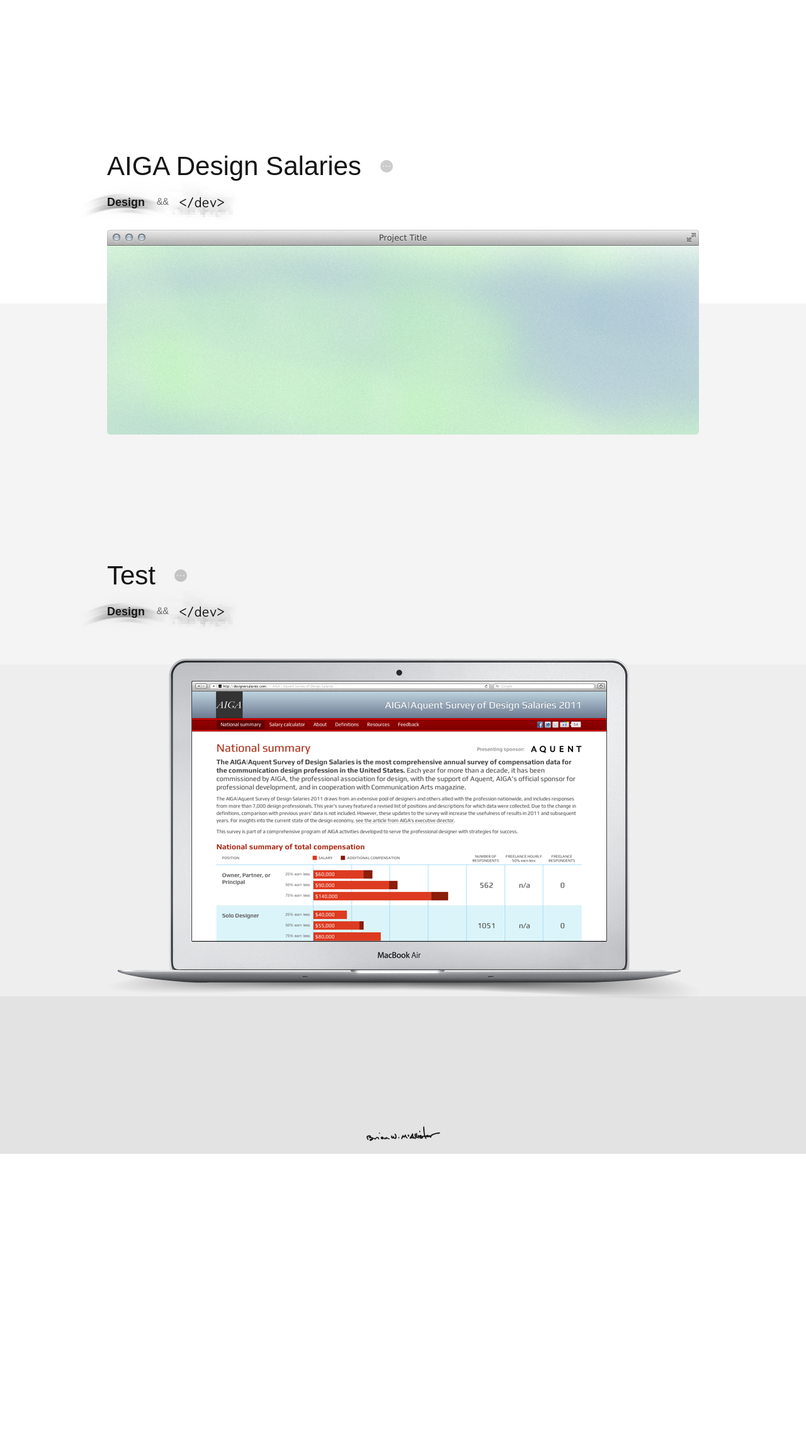
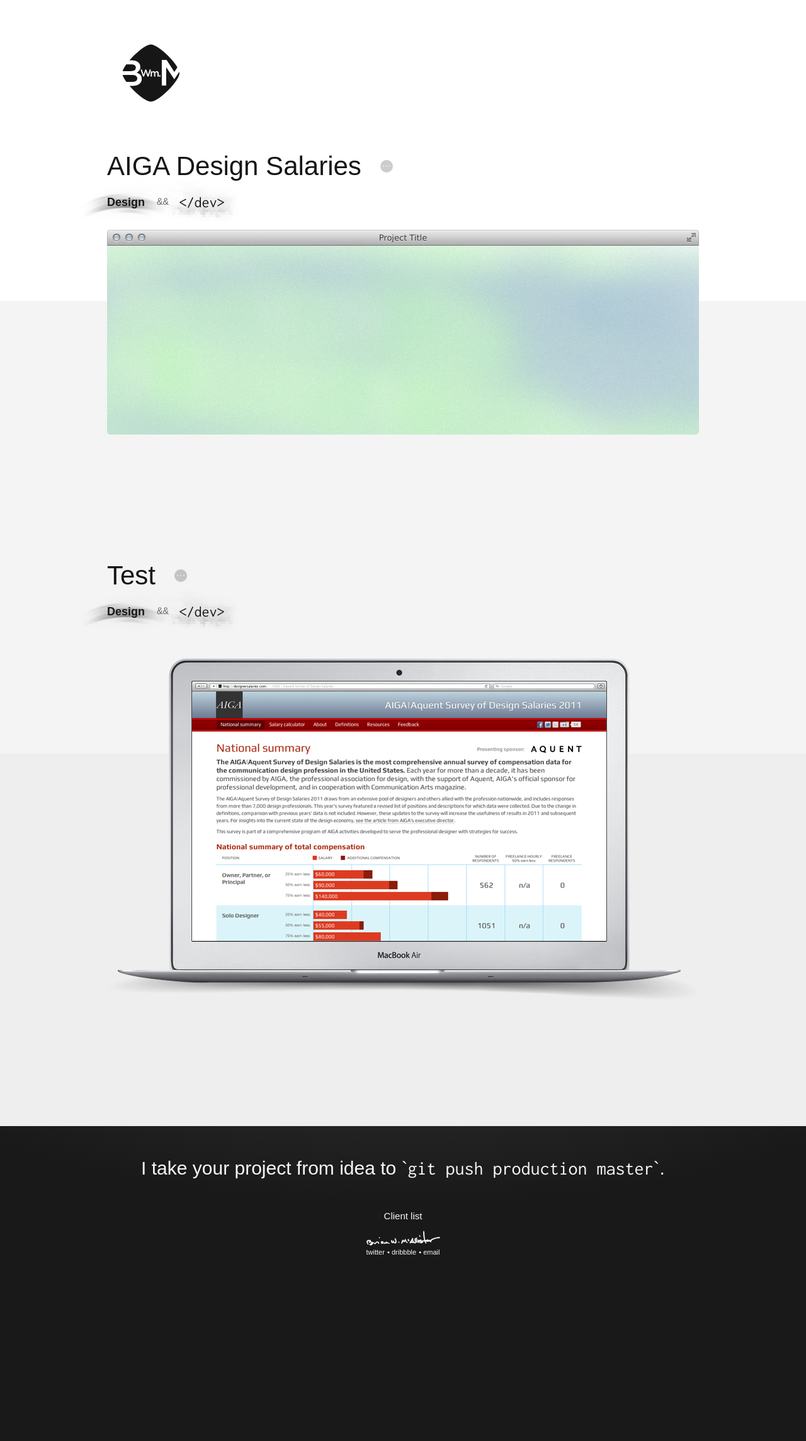
Before and after one commit to brianmcallister/www.brianmcallister.com, a PHP site: page / in a window 1280 px wide. Shown: the whole page at 63% size. Before the commit the page ends 1832 px from the top, so only its background shows below. Run offline with PHP 8.4, Linux system fonts and the light colour scheme; some web fonts are replaced; grey boxes are pictures that could not be loaded.

Commit message:
Convert image references to sprite.png where possible.

```diff
--- a/assets/css/style.css
+++ b/assets/css/style.css
@@ -49,36 +49,39 @@ td{vertical-align:top;}
 html{font-size:100%;overflow-y:scroll;-webkit-text-size-adjust:100%;-ms-text-size-adjust:100%;}
 body{margin:0;font-size:13px;line-height:1.231;}
 body,button,input,select,textarea{font-family:sans-serif;color:#161616;}
-.label{display:block;margin:0;padding:0;-webkit-transition:all 0.4s ease-out;-moz-transition:all 0.4s ease-out;-ms-transition:all 0.4s ease-out;-o-transition:all 0.4s ease-out;transition:all 0.4s ease-out;}.label a{float:left;display:block;height:31px;margin:0 10px 0 11px;padding:0 15px;color:#c5c5c5;line-height:29px;position:relative;background:rgba(0, 0, 0, 0.9);-webkit-transition:all 0.4s ease-out;-moz-transition:all 0.4s ease-out;-ms-transition:all 0.4s ease-out;-o-transition:all 0.4s ease-out;transition:all 0.4s ease-out;-webkit-user-select:none;-khtml-user-select:none;-moz-user-select:none;-o-user-select:none;user-select:none;}.label a:before{content:'';display:block;width:21px;height:31px;position:absolute;top:0;left:-21px;background:0 0 no-repeat url(../img/label-background.png);}
+.label{display:block;margin:0;padding:0;-webkit-transition:all 0.4s ease-out;-moz-transition:all 0.4s ease-out;-ms-transition:all 0.4s ease-out;-o-transition:all 0.4s ease-out;transition:all 0.4s ease-out;}.label a{float:left;display:block;height:31px;margin:0 10px 0 11px;padding:0 15px;color:#c5c5c5;line-height:29px;position:relative;background:rgba(0, 0, 0, 0.9);-webkit-transition:all 0.4s ease-out;-moz-transition:all 0.4s ease-out;-ms-transition:all 0.4s ease-out;-o-transition:all 0.4s ease-out;transition:all 0.4s ease-out;-webkit-user-select:none;-khtml-user-select:none;-moz-user-select:none;-o-user-select:none;user-select:none;}.label a:before{content:'';display:block;width:21px;height:31px;position:absolute;top:0;left:-21px;background:0 -92px no-repeat url(/assets/img/sprite.png);}
 .label a:first-child{margin-left:0;-webkit-border-radius:2px 0 0 2px;-moz-border-radius:2px 0 0 2px;border-radius:2px 0 0 2px;}
 .label a:last-child{margin-right:0;-webkit-border-radius:0 2px 2px 0;-moz-border-radius:0 2px 2px 0;border-radius:0 2px 2px 0;}
 .label a:first-child:before{display:none;}
 #contain{width:940px;margin:0 auto;}
 #contain header{height:140px;margin:50px 0;position:relative;overflow:hidden;}
-#logo{float:left;display:none;opacity:0;width:140px;margin:0;padding:20px 0;text-align:center;outline:none;-webkit-transition:0.8s 0.4s ease-out;-moz-transition:0.8s 0.4s ease-out;-ms-transition:0.8s 0.4s ease-out;-o-transition:0.8s 0.4s ease-out;transition:0.8s 0.4s ease-out;}
+#logo{float:left;display:block;opacity:0;width:91px;height:92px;margin:20px 25px 20px 24px;text-align:center;background:0 0 no-repeat url("/assets/img/sprite.png");outline:none;-webkit-transition:0.8s 0.4s ease-out;-moz-transition:0.8s 0.4s ease-out;-ms-transition:0.8s 0.4s ease-out;-o-transition:0.8s 0.4s ease-out;transition:0.8s 0.4s ease-out;}
 #logo:hover+#logo-links,#logo-links:hover{opacity:1;}
-#logo-links{display:none;opacity:0;position:absolute;top:48px;left:130px;}
+#logo-links{display:block;opacity:0;position:absolute;top:48px;left:130px;}
 #logo-links:before{content:'';display:block;width:0;height:0;margin:-3px 0 0 0;position:absolute;left:-8px;top:50%;border-color:transparent rgba(0, 0, 0, 0.9) transparent transparent;border-style:solid;border-width:4px;}
-#contact{width:100%;height:100%;background-color:rgba(0, 0, 0, 0.5);background-image:-moz-radial-gradient(50% -100%, ellipse closest-side, rgba(0, 0, 0, 0.5), #191919 100%);background-image:-webkit-radial-gradient(50% -100%, ellipse closest-side, rgba(0, 0, 0, 0.5), #191919 100%);background-image:-o-radial-gradient(50% -100%, ellipse closest-side, rgba(0, 0, 0, 0.5), #191919 100%);background-image:-ms-radial-gradient(50% -100%, ellipse closest-side, rgba(0, 0, 0, 0.5), #191919 100%);background-image:radial-gradient(50% -100%, ellipse closest-side, rgba(0, 0, 0, 0.5), #191919 100%);}
-.shutter{width:100%;height:100%;position:absolute;z-index:999;background:#fff;}
-.logo-small{display:block;width:150px;height:50px;padding:0 0 0 30px;position:absolute;top:10px;left:20px;font:14px sans-serif;color:#3a3a3a;line-height:50px;background:left center no-repeat transparent url(../img/logo-small.png);}
 article{margin:0 0 200px 0;position:relative;}
 h1{float:left;margin:0;padding:0 60px 0 0;position:relative;font:100 42px sans-serif;color:#161616;}h1:after{content:'\00B7 \00B7 \00B7';float:left;display:block;opacity:1;width:20px;height:20px;margin:-10px 0 0 0;padding:0;font:bold 15px serif;color:rgba(255, 255, 255, 0.5);text-align:center;line-height:21px;position:absolute;top:50%;right:10px;background:rgba(0, 0, 0, 0.19999999999999996);text-shadow:rgba(0, 0, 0, 0.19999999999999996);-webkit-border-radius:30px;-moz-border-radius:30px;border-radius:30px;-webkit-transition:all 0.4s ease-out;-moz-transition:all 0.4s ease-out;-ms-transition:all 0.4s ease-out;-o-transition:all 0.4s ease-out;transition:all 0.4s ease-out;-webkit-user-select:none;-khtml-user-select:none;-moz-user-select:none;-o-user-select:none;user-select:none;}
 h1:hover:after{background:rgba(0, 0, 0, 0.4);cursor:default;}
 h1:hover+.project-links,.project-links:hover{opacity:1;}
 .project-links{opacity:0;position:relative;left:0px;top:8px;}
-.see-more:hover{cursor:url(../img/eye.png),pointer;}
-.visit-site:hover{cursor:url(../img/sextant.png),pointer;}
+.see-more:hover{cursor:url(/assets/img/eye.png),pointer;}
+.visit-site:hover{cursor:url(/assets/img/sextant.png),pointer;}
 .project-type{clear:left;display:block;margin:0 0 10px 0;}.project-type span:hover{cursor:default;}
 .design,.dev{float:left;display:block;height:67px;margin:0 -25px;text-align:center;position:relative;}
-.design{width:144px;font:bold 18px/67px sans-serif;left:-17px;background:center center no-repeat url(../img/design-background.png);}
-.dev{width:139px;font:normal 24px/67px Inconsolata,monospace;left:-8px;background:center -15px no-repeat url(../img/dev-background.png);}
+.design{width:144px;font:bold 18px/67px sans-serif;left:-17px;background:-466px 0 no-repeat url("/assets/img/sprite.png");}
+.dev{width:139px;font:normal 24px/67px Inconsolata,monospace;left:-8px;background:-610px -15px no-repeat url("/assets/img/sprite.png");}
 .and{float:left;display:block;width:20px;height:67px;font:normal 16px/67px courier,monospace;color:#707070;position:relative;left:-15px;}
 figure{width:100%;position:relative;text-align:center;}
-.browser{padding:25px 0 0 0;background:center top no-repeat url(../img/bar.png);}.browser .project-title{display:block;width:100%;font:13px 'Lucida Grande',lucia,sans-serif;color:#3b3b3b;line-height:25px;position:absolute;top:0;left:0;z-index:999;text-shadow:0 1px 1px rgba(255, 255, 255, 0.5);}
+.browser{padding:25px 0 0 0;background:center -123px no-repeat url("/assets/img/sprite.png");}.browser .project-title{display:block;width:100%;font:13px 'Lucida Grande',lucia,sans-serif;color:#3b3b3b;line-height:25px;position:absolute;top:0;left:0;z-index:999;text-shadow:0 1px 1px rgba(255, 255, 255, 0.5);}
 .browser img{width:100%;-webkit-border-radius:0 0 5px 5px;-moz-border-radius:0 0 5px 5px;border-radius:0 0 5px 5px;}
 .macbook{margin:40px 0 0 0;}.macbook img{padding:37px 147px 94px 135px;background:center center no-repeat transparent url(../img/air-template.png);}
-footer{width:100%;margin:20px 0;text-align:center;}
+footer{width:100%;height:500px;margin:20px 0 0 0;text-align:center;position:relative;z-index:99999;background-color:#191919;background-image:-moz-radial-gradient(50% -50%, ellipse closest-side, #363636, #191919 150%);background-image:-webkit-radial-gradient(50% -50%, ellipse closest-side, #363636, #191919 150%);background-image:-o-radial-gradient(50% -50%, ellipse closest-side, #363636, #191919 150%);background-image:-ms-radial-gradient(50% -50%, ellipse closest-side, #363636, #191919 150%);background-image:radial-gradient(50% -50%, ellipse closest-side, #363636, #191919 150%);}
+#tagline{width:100%;margin:50px 0;padding:0;font:100 30px sans-serif;color:#f8f8f8;text-align:center;}
+#tagline:before,#tagline:after{display:none;}
+#tagline pre{font-family:Inconsolata, monospace;display:inline;}
+footer p{font:100 15px sans-serif;color:#f8f8f8;}
+.social-links{width:100%;margin:0;text-align:center;list-style:none;overflow:hidden;}.social-links a{font:400 11px sans-serif;color:#f8f8f8;}.social-links a:before{content:'\2022 \00A0';}
+.social-links a:first-child:before{display:none;}
 #signature{padding:20px 0;}
 .blocks{display:none;width:100%;height:100%;position:fixed;top:0;z-index:-999;}
 .ir{display:block;border:0;text-indent:-999em;overflow:hidden;background-color:transparent;background-repeat:no-repeat;text-align:left;direction:ltr;}
--- a/assets/css/style.less
+++ b/assets/css/style.less
@@ -160,6 +160,7 @@ td { vertical-align: top; }
 */
 /* Variables */
 @default: #161616;
+@sprite: "/assets/img/sprite.png";
 
 /* Functions */
 .transition (@type: all, @speed: 0.4s, @easing: ease-out) {
@@ -253,7 +254,7 @@ textarea {
       position: absolute;
       top: 0;
       left: -21px;
-      background: 0 0 no-repeat url(../img/label-background.png);
+      background: 0 -92px no-repeat url(/assets/img/sprite.png);
     }
 
     &:first-child {
@@ -288,12 +289,13 @@ textarea {
 
 #logo {
   float: left;
-  display: none;
+  display: block;
   opacity: 0;
-  width: 140px;
-  margin: 0;
-  padding: 20px 0;
+  width: 91px;
+  height: 92px;
+  margin: 20px 25px 20px 24px;
   text-align: center;
+  background: 0 0 no-repeat url(@sprite);
   outline: none;
 
   .transition(0.8s);
@@ -305,7 +307,7 @@ textarea {
 }
 
 #logo-links {
-  display: none;
+  display: block;
   opacity: 0;
   position: absolute;
   top: 48px;
@@ -324,40 +326,6 @@ textarea {
   border-color: transparent fadeout(#000, 10%) transparent transparent;
   border-style: solid;
   border-width: 4px;
-}
-
-/* Contact section */
-#contact {
-  width: 100%;
-  height: 100%;
-  background-color: rgba(0, 0, 0, 0.5);
-  background-image: -moz-radial-gradient(50% -100%, ellipse closest-side, rgba(0, 0, 0, 0.5), #191919 100%);
-  background-image: -webkit-radial-gradient(50% -100%, ellipse closest-side, rgba(0, 0, 0, 0.5), #191919 100%);
-  background-image: -o-radial-gradient(50% -100%, ellipse closest-side, rgba(0, 0, 0, 0.5), #191919 100%);
-  background-image: -ms-radial-gradient(50% -100%, ellipse closest-side, rgba(0, 0, 0, 0.5), #191919 100%);
-  background-image: radial-gradient(50% -100%, ellipse closest-side, rgba(0, 0, 0, 0.5), #191919 100%)
-}
-
-.shutter {
-  width: 100%;
-  height: 100%;
-  position: absolute;
-  z-index: 999;
-  background: #fff;
-}
-
-.logo-small {
-  display: block;
-  width: 150px;
-  height: 50px;
-  padding: 0 0 0 30px;
-  position: absolute;
-  top: 10px;
-  left: 20px;
-  font: 14px sans-serif;
-  color: #3a3a3a;
-  line-height: 50px;
-  background: left center no-repeat transparent url(../img/logo-small.png);
 }
 
 
@@ -422,11 +390,11 @@ h1:hover + .project-links,
 }
 
 .see-more:hover {
-  cursor: url(../img/eye.png), pointer;
+  cursor: url(/assets/img/eye.png), pointer;
 }
 
 .visit-site:hover {
-  cursor: url(../img/sextant.png), pointer;
+  cursor: url(/assets/img/sextant.png), pointer;
 }
 
 /* Project type */
@@ -454,14 +422,14 @@ h1:hover + .project-links,
   width: 144px;
   font: bold 18px/67px sans-serif;
   left: -17px;
-  background: center center no-repeat url(../img/design-background.png);
+  background: -466px 0 no-repeat url(@sprite);
 }
 
 .dev {
   width: 139px;
   font: normal 24px/67px Inconsolata, monospace;
   left: -8px;
-  background: center -15px no-repeat url(../img/dev-background.png);
+  background: -610px -15px no-repeat url(@sprite);
 }
 
 .and {
@@ -483,7 +451,7 @@ figure {
 
 .browser {
   padding: 25px 0 0 0;
-  background: center top no-repeat url(../img/bar.png);
+  background: center -123px no-repeat url(@sprite);
 
   .project-title {
     display: block;
@@ -521,8 +489,61 @@ figure {
 */
 footer {
   width: 100%;
-  margin: 20px 0;
+  height: 500px;
+  margin: 20px 0 0 0;
   text-align: center;
+  position: relative;
+  z-index: 99999;
+  background-color: #191919;
+  background-image:    -moz-radial-gradient(50% -50%, ellipse closest-side, #363636, #191919 150%);
+  background-image: -webkit-radial-gradient(50% -50%, ellipse closest-side, #363636, #191919 150%);
+  background-image:      -o-radial-gradient(50% -50%, ellipse closest-side, #363636, #191919 150%);
+  background-image:     -ms-radial-gradient(50% -50%, ellipse closest-side, #363636, #191919 150%);
+  background-image:         radial-gradient(50% -50%, ellipse closest-side, #363636, #191919 150%)}
+
+#tagline {
+  width: 100%;
+  margin: 50px 0;
+  padding: 0;
+  font: 100 30px sans-serif;
+  color: #f8f8f8;
+  text-align: center;
+}
+
+#tagline:before,
+#tagline:after {
+  display: none;
+}
+
+#tagline pre {
+  font-family: Inconsolata, monospace;
+  display: inline;
+}
+
+footer p {
+  font: 100 15px sans-serif;
+  color: #f8f8f8;
+}
+
+.social-links {
+  width: 100%;
+  margin: 0;
+  text-align: center;
+  list-style: none;
+  overflow: hidden;
+
+  a {
+    font: 400 11px sans-serif;
+    color: #f8f8f8;
+
+    &:before {
+      content: '\2022 \00A0';
+    }
+
+    &:first-child:before {
+      display: none;
+    }
+  }
 }
 
 #signature {
--- a/index.html
+++ b/index.html
@@ -26,14 +26,7 @@
   <div id="contain">
 
     <header>
-      <section id="contact">
-        <div class="shutter"></div>
-
-        <span class="logo-small">Brian W. McAllister</span>
-
-      </section>
-
-      <a id="logo" href="/" rel="canonical"><img src="assets/img/logo.png" width="91" height="92" alt="Brian McAllister" /></a>
+      <a id="logo" href="/" rel="canonical" title="Brian Wm. McAllister"></a>
 
       <div id="logo-links" class="label">
         <a id="link-email" href="mailto:brian@brianmcallister.com">Email me</a>
@@ -85,7 +78,16 @@
   </div><!-- #contain -->
 
   <footer>
+    <h1 id="tagline">I take your project from idea to `<pre>git push production master</pre>`.</h1>
+    <p id="client-list">Client list</p>
+
     <a id="signature" href="/" rel="canonical"><img src="assets/img/signature.png" width="117" height="24" alt="Brian McAllister" /></a>
+
+    <p class="social-links">
+      <a href="#">twitter</a>
+      <a href="#">dribbble</a>
+      <a href="#">email</a>
+    </p>
   </footer>
 
   <div id="block0" class="blocks"></div>
```
Also changed, not shown: assets/img/client-2tor.png (added), assets/img/client-aiga.png (added), assets/img/client-gesturetheory.png (added), assets/img/client-iasummit.png (added), assets/img/logo-small.png (added), assets/img/signature.png, assets/img/sprite.png (added).
